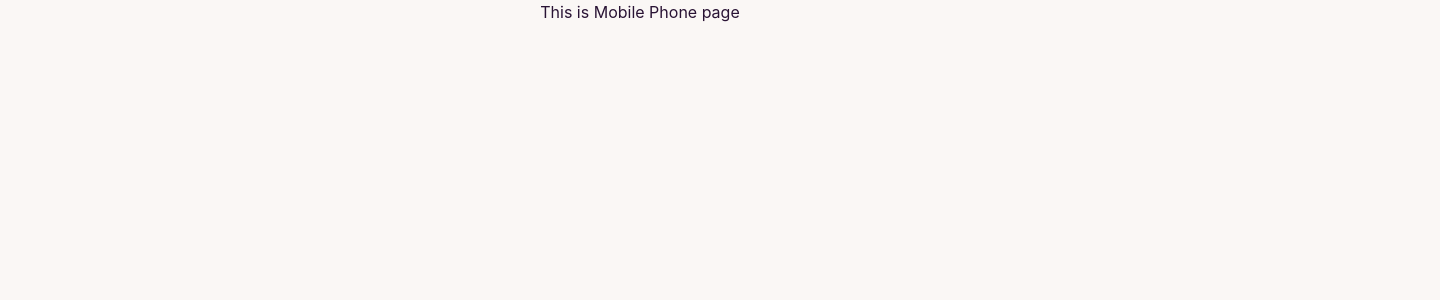
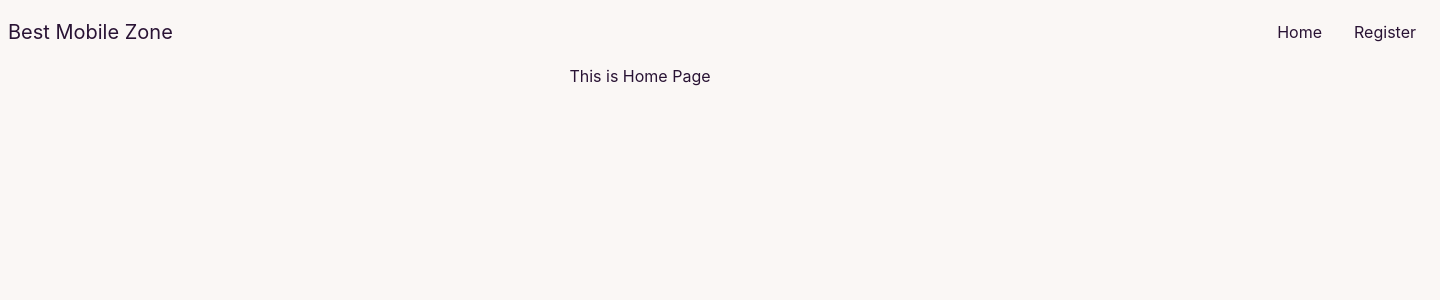
Before and after one commit to Mazharul430106/best-mobile-zone-clientsite-repo, a React (Create React App) app: page /home in a window 1280 px wide. Shown: the top 300 px of the page, 1440 px wide, since content can reach past the window. Built offline with nearby package versions, Linux system fonts and the light colour scheme.

Commit message:
added react router and website title

```diff
--- a/public/index.html
+++ b/public/index.html
@@ -24,7 +24,7 @@
       work correctly both with client-side routing and a non-root public URL.
       Learn how to configure a non-root public URL by running `npm run build`.
     -->
-    <title>React App</title>
+    <title>Best Mobile Zone</title>
   </head>
   <body>
     <noscript>You need to enable JavaScript to run this app.</noscript>
--- a/src/App.js
+++ b/src/App.js
@@ -1,8 +1,11 @@
 import './App.css';
+import { RouterProvider } from "react-router-dom";
+import { routes } from './Pages/Routes/Routes/Routes';
+
 function App() {
   return (
     <div className="App">
-        <h1>This is Mobile Phone page</h1>
+        <RouterProvider router={routes}></RouterProvider>
     </div>
   );
 }
--- /dev/null
+++ b/src/Layout/Main.js
@@ -0,0 +1,14 @@
+import React from 'react';
+import { Outlet } from 'react-router-dom';
+import Navbar from '../Pages/Shared/Navbar/Navbar';
+
+const Main = () => {
+    return (
+        <div>
+            <Navbar></Navbar>
+            <Outlet></Outlet>
+        </div>
+    );
+};
+
+export default Main;
--- /dev/null
+++ b/src/Pages/Home/Home/Home.js
@@ -0,0 +1,11 @@
+import React from 'react';
+
+const Home = () => {
+    return (
+        <div>
+            <h1>This is Home Page</h1>
+        </div>
+    );
+};
+
+export default Home;
--- /dev/null
+++ b/src/Pages/Login/Login.js
@@ -0,0 +1,11 @@
+import React from 'react';
+
+const Login = () => {
+    return (
+        <div>
+            <h1>This is Login Page</h1>
+        </div>
+    );
+};
+
+export default Login;
--- /dev/null
+++ b/src/Pages/Register/Register.js
@@ -0,0 +1,11 @@
+import React from 'react';
+
+const Register = () => {
+    return (
+        <div>
+            <h1>This is Register Page</h1>
+        </div>
+    );
+};
+
+export default Register;
--- /dev/null
+++ b/src/Pages/Routes/Routes/Routes.js
@@ -0,0 +1,26 @@
+import { createBrowserRouter } from "react-router-dom";
+import Main from "../../../Layout/Main";
+import Home from "../../Home/Home/Home";
+import Login from "../../Login/Login";
+import Register from "../../Register/Register";
+
+export const routes = createBrowserRouter([
+    {
+        path: '/',
+        element: <Main></Main>,
+        children: [
+            {
+                path: '/home',
+                element: <Home></Home>
+            },
+            {
+                path: 'login',
+                element: <Login></Login>
+            },
+            {
+                path: 'register',
+                element: <Register></Register>
+            }
+        ]
+    }
+])
--- /dev/null
+++ b/src/Pages/Shared/Navbar/Navbar.js
@@ -0,0 +1,34 @@
+import React from 'react';
+import { Link } from 'react-router-dom';
+
+const Navbar = () => {
+
+    const menuItems = <>
+        <li><Link to='/home'>Home</Link></li>
+        <li><Link to='/register'>Register</Link></li>
+    </>
+
+    return (
+        <div className="w-[1440px] mx-auto navbar bg-base-100">
+            <div className="navbar-start">
+                <div className="dropdown">
+                    <label tabIndex={0} className="btn btn-ghost lg:hidden">
+                        <svg xmlns="http://www.w3.org/2000/svg" className="h-5 w-5" fill="none" viewBox="0 0 24 24" stroke="currentColor"><path strokeLinecap="round" strokeLinejoin="round" strokeWidth="2" d="M4 6h16M4 12h8m-8 6h16" /></svg>
+                    </label>
+                    <ul tabIndex={0} className="menu menu-compact dropdown-content mt-3 p-2 shadow bg-base-100 rounded-box w-52">
+                        {menuItems}
+                    </ul>
+                </div>
+                <Link className="normal-case text-xl">Best Mobile Zone</Link>
+            </div>
+            <div className="navbar-end hidden lg:flex">
+                <ul className="menu menu-horizontal p-0">
+                    {menuItems}
+                </ul>
+            </div>
+
+        </div>
+    );
+};
+
+export default Navbar;
```
